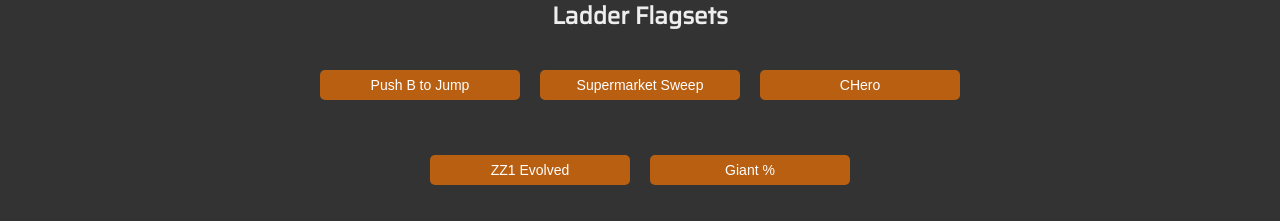
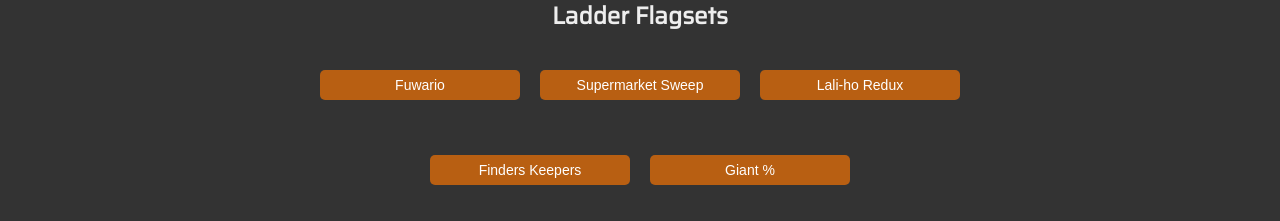
Before and after one commit to Fleury14/v4-timer, a React (Create React App) app: page / in a window 1280 px wide. Shown: the part 250-471 px from the top of the page. Built offline with nearby package versions, Linux system fonts and the light colour scheme; no server answers.

Commit message:
chore(input form): season 3 ladder flags

```diff
--- a/src/components/flag-input/flag-input-form.js
+++ b/src/components/flag-input/flag-input-form.js
@@ -38,12 +38,12 @@ class FlagInputForm extends Component {
                 </form>
                 <h2 className="flag-preset-title">Ladder Flagsets</h2>
                 <div className="flag-presets">
-                    <button onClick={() => this.setState({ flags: 'O1:quest_forge/2:quest_tradepink/random:1,quest,char/req:all/win:crystal Kmain/summon/moon Pkey Cstandard/j:abilities Twildish Sstandard Bstandard/alt:gauntlet Nchars Etoggle Glife/sylph -kit:basic -kit2:trap -spoon -supersmith -pushbtojump' })}>Push B to Jump</button>
+                    <button onClick={() => this.setState({ flags: 'O1:quest_forge/2:quest_tradepink/3:quest_pass/win:crystal Kmain/trap Pkey Crelaxed/start:fusoya/j:abilities Twildish Sstandard/no:j Bstandard/alt:gauntlet Nchars/key/bosses Etoggle/noexp Gwarp/life/sylph -kit:freedom -supersmith -vanilla:fusoya' })}>Fuwario</button>
                     <button onClick={() => this.setState({ flags: 'Orandom:3/req:all/win:crystal Kmain Pshop Crelaxed/j:abilities Twild Swild/free/no:apples Bstandard/whyburn Nnone Etoggle Glife/sylph -kit:loaded -kit2:random -spoon' })}>Supermarket Sweep</button>
-                    <button onClick={() => this.setState({ flags: 'O1:quest_forge/2:quest_toroiatreasury/random:2/req:all/win:crystal Kmain/summon/moon Pkey Crelaxed/no:fusoya/j:abilities/nekkie/hero Tpro Sstandard Bstandard/alt:gauntlet/whichburn Nchars/key Etoggle Glife/sylph -kit:freedom -kit2:random -noadamants' })}>CHero</button>
+                    <button onClick={() => this.setState({ flags: 'O1:quest_forge/2:quest_tradepink/3:quest_magnes/random:2,gated_quest/req:4/win:crystal Kmain/summon/moon Pkey Crelaxed/distinct:10/j:abilities/nekkie/bye Twildish/maxtier:6 Sstandard Bstandard/alt:gauntlet Nchars/key Etoggle Glife/sylph -kit:basic -kit2:defense -noadamants -spoon -exp:noboost -vanilla:giant' })}>Lali-ho Redux</button>
                 </div>
                 <div className="flag-presets">
-                    <button onClick={() => this.setState({ flags: 'Orandom:5,boss,char/req:4/win:crystal Kmain/summon/moon Pkey Cstandard/distinct:5/nodupes/bye Tstandard/junk Sstandard Bstandard Nchars/key Etoggle/no:jdrops Glife/sylph -kit:cata -supersmith -vanilla:hobs' })}>ZZ1 Evolved</button>
+                    <button onClick={() => this.setState({ flags: 'Orandom:5,gated_quest/req:4/win:crystal Kmain/summon/moon Pkey Cstandard/no:fusoya/j:abilities/bye/permajoin Tpro Scabins/free Bstandard/alt:gauntlet Nchars/key Etoggle Gwarp/life/sylph -kit:basic -noadamants' })}>Finders Keepers</button>
                     <button onClick={() => this.setState({ flags: 'Omode:classicgiant/win:game Kmain Pnone Crelaxed Twild/no:j Scabins/free Bstandard/whichburn Nnone Etoggle/no:jdrops Gdupe/mp/warp/life/sylph -kit:basic -noadamants -spoon -supersmith' })}>Giant %</button>
                 </div>
                 <h2 className="flag-preset-title">Tournament Flagsets</h2>
```
